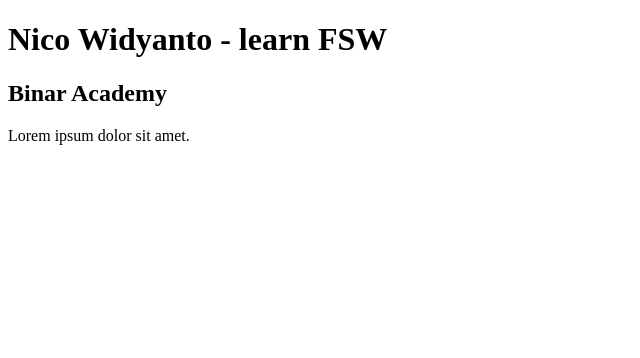
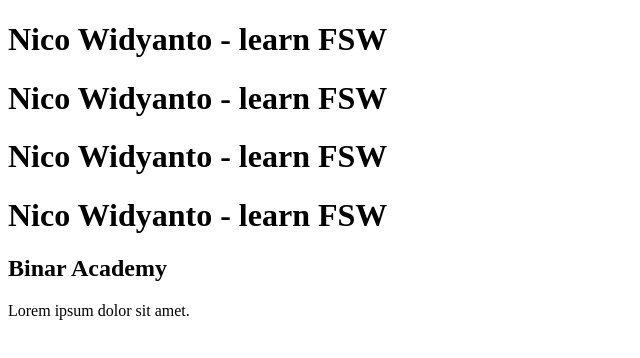
Before and after one commit to NicoWidyanto/binar-academy-learn-git, a plain HTML site: page index.html in a window 1280 px wide. Shown: the whole page, without its empty margins (0-640 px from the left). Drawn offline with Linux system fonts and the light colour scheme.

Commit message:
add more h1 on body

```diff
--- a/index.html
+++ b/index.html
@@ -8,6 +8,9 @@
 <body>
 
     <h1>Nico Widyanto - learn FSW</h1>
+    <h1>Nico Widyanto - learn FSW</h1>
+    <h1>Nico Widyanto - learn FSW</h1>
+    <h1>Nico Widyanto - learn FSW</h1>
     <h2>Binar Academy</h2>
     <p>Lorem ipsum dolor sit amet.</p>
 
```
